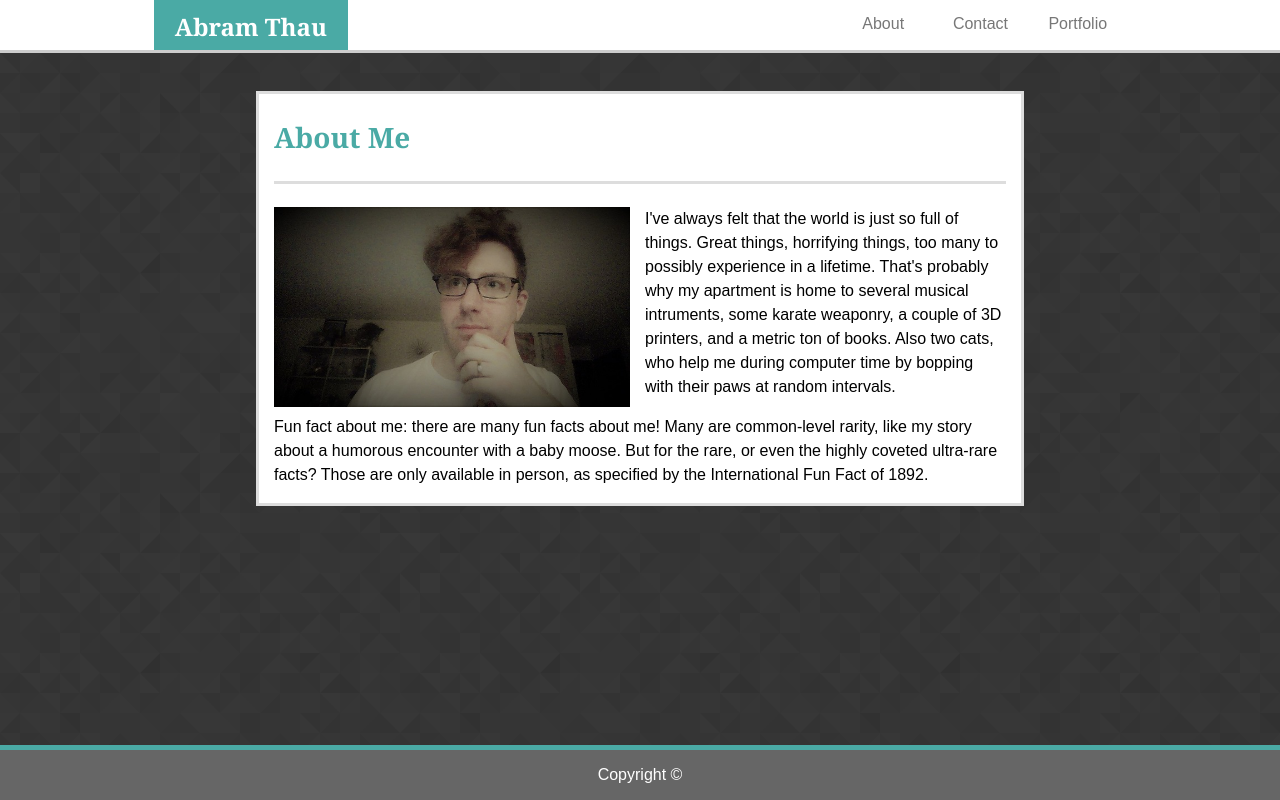
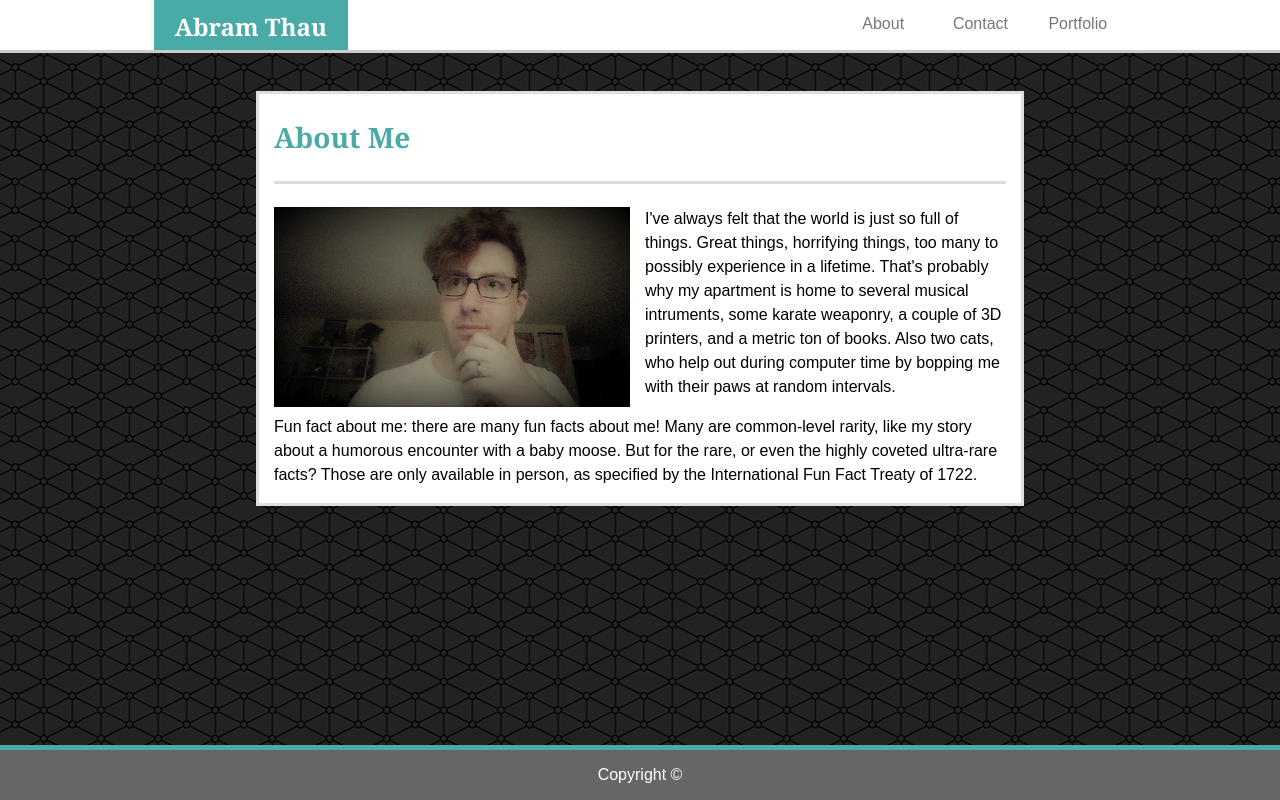
Before and after one commit to Glacian22/Basic-Portfolio, a plain HTML site: page index.html in a window 1280 px wide. Drawn offline with Linux system fonts and the light colour scheme.

Commit message:
minor text and style updates

```diff
--- a/assets/css/style.css
+++ b/assets/css/style.css
@@ -56,7 +56,7 @@ a:hover {
     width: 100%;
     position: fixed;
     top: 50px;
-    background-image: url(../images/prism.png);
+    background-image: url(../images/connectwork.png);
     border-top: 3px solid #cccccc;
 
 
--- a/index.html
+++ b/index.html
@@ -25,8 +25,8 @@
             <h2>About Me</h2>
             <div class="content">
                 <img class="brooding" src="assets/images/Me_sepia.jpg" title="Brooding is best done in sepia, according to 97% of olympic brooders">
-                <p class="text">I've always felt that the world is just so full of things. Great things, horrifying things, too many to possibly experience in a lifetime. That's probably why my apartment is home to several musical intruments, some karate weaponry, a couple of 3D printers, and a metric ton of books. Also two cats, who help me during computer time by bopping with their paws at random intervals.</p>
-                <p class="text">Fun fact about me: there are many fun facts about me! Many are common-level rarity, like my story about a humorous encounter with a baby moose. But for the rare, or even the highly coveted ultra-rare facts? Those are only available in person, as specified by the International Fun Fact of 1892.</p>
+                <p class="text">I've always felt that the world is just so full of things. Great things, horrifying things, too many to possibly experience in a lifetime. That's probably why my apartment is home to several musical intruments, some karate weaponry, a couple of 3D printers, and a metric ton of books. Also two cats, who help out during computer time by bopping me with their paws at random intervals.</p>
+                <p class="text">Fun fact about me: there are many fun facts about me! Many are common-level rarity, like my story about a humorous encounter with a baby moose. But for the rare, or even the highly coveted ultra-rare facts? Those are only available in person, as specified by the International Fun Fact Treaty of 1722.</p>
 
             </div>
         </div>
```
Also changed, not shown: assets/images/connectwork.png (added).
